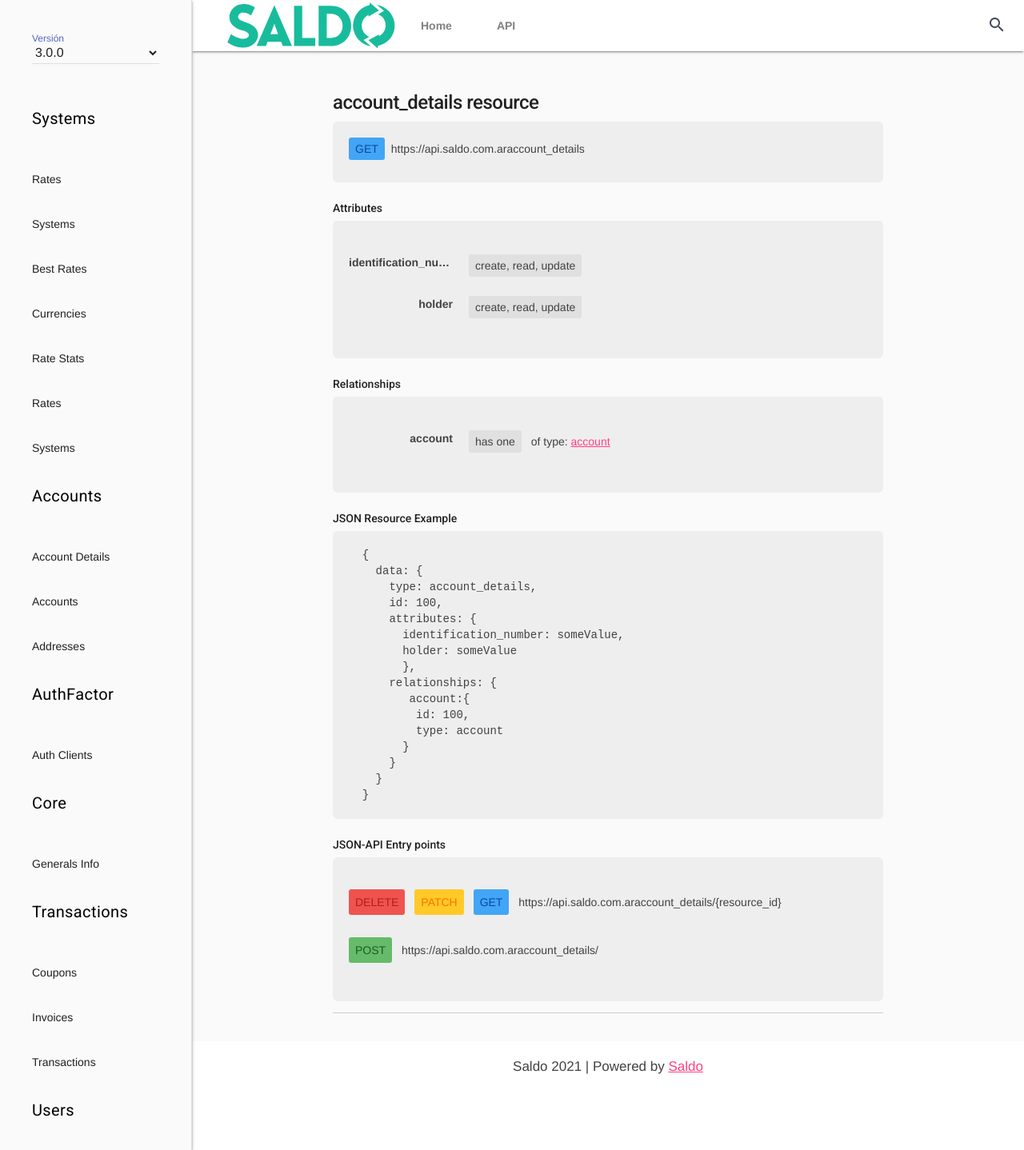
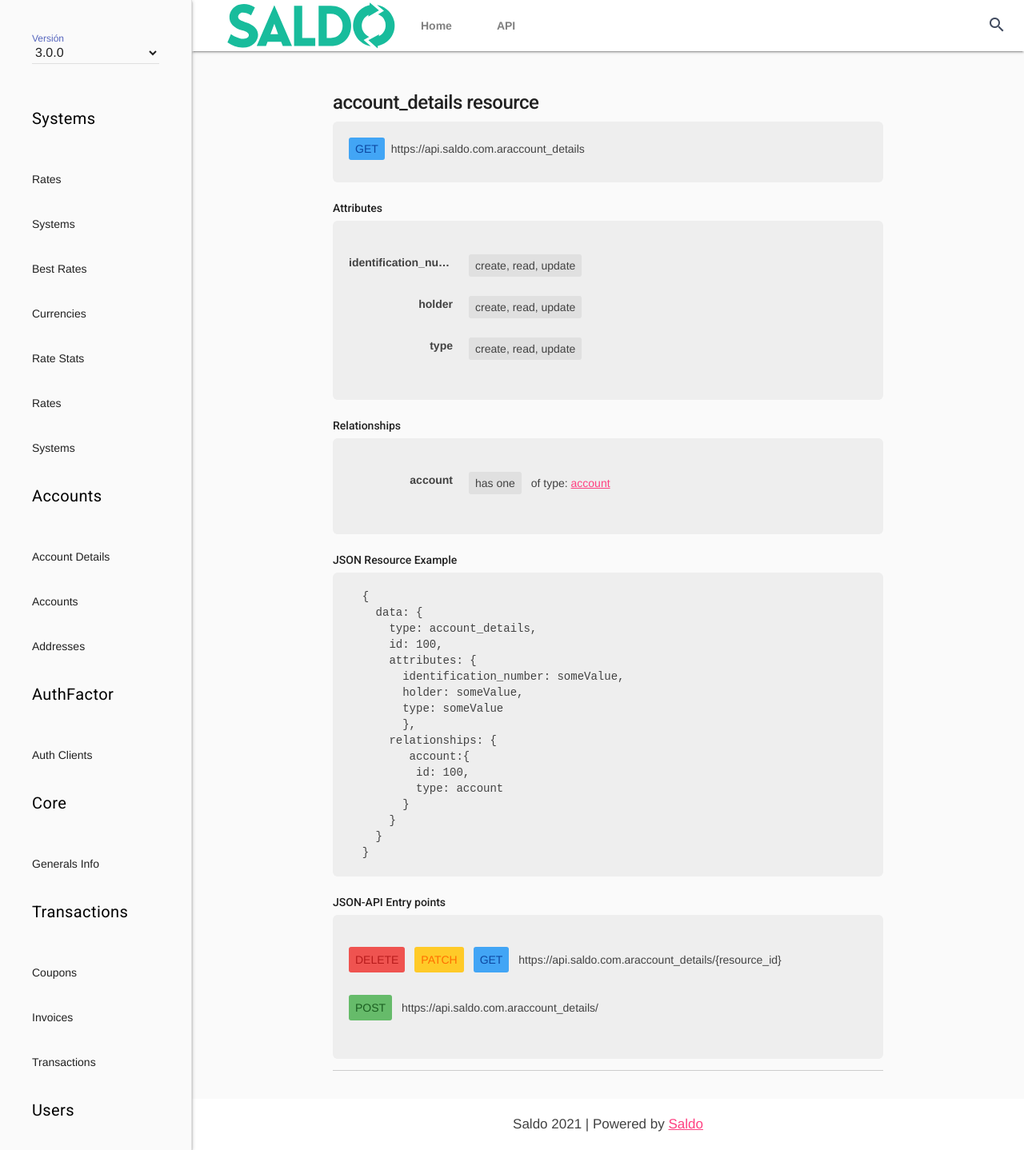
Before and after one commit to reyesoft/dev.saldo.com.ar, a Jekyll site: the page built from _docs/3.0.0/resources/_accounts/account-details.md, in a window 1280 px wide. Shown: the whole page at 80% size. Built offline with Jekyll 4.4.1, drawn with Linux system fonts in a browser that asks for light colours; nearby versions of some CDN libraries.

Commit message:
from BB pipeline

```diff
--- a/_docs/3.0.0/resources/_accounts/account-details.md
+++ b/_docs/3.0.0/resources/_accounts/account-details.md
@@ -14,6 +14,10 @@ attributes:
     name: holder
     crud: 'create, read, update'
     sortable: 'true'
+  -
+    name: type
+    crud: 'create, read, update'
+    sortable: 'true'
 relationships:
   -
     resource: account
```
